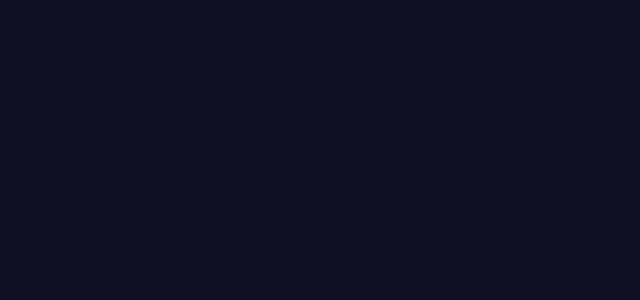
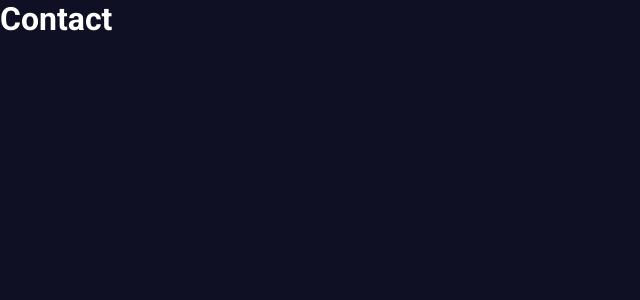
Before and after one commit to jonathanduran7/portfolio, a React (Create React App) app: page /contact in a window 1280 px wide. Before the commit this address had no page. Shown: the top 300 px of the page, without its empty margins (0-640 px from the left). Built offline with nearby package versions, Linux system fonts and the light colour scheme.

Commit message:
add contact link and page

```diff
--- /dev/null
+++ b/src/pages/contact/Contact.jsx
@@ -0,0 +1,11 @@
+import React from 'react'
+
+const Contact = () => {
+      return (
+            <div>
+                  <h1>Contact</h1>
+            </div>
+      )
+}
+
+export default Contact
--- a/src/pages/home/Home.jsx
+++ b/src/pages/home/Home.jsx
@@ -1,4 +1,5 @@
 import React from 'react'
+import { Link } from 'react-router-dom'
 import "./home.css"
 
 const Home = () => {
@@ -7,9 +8,15 @@ const Home = () => {
                   <h1>Welcome!</h1>
                   <p className='text-p'>My name is Jonathan Duran</p>
                   <div className="cards">
-                        <div className="card-box">Projects</div>
-                        <div className="card-box">About</div>
-                        <div className="card-box">Contact</div>
+                        <div className="card-box">
+                              <Link to="projects">Projects</Link>
+                        </div>
+                        <div className="card-box">
+                              <Link to="about">About</Link>
+                        </div>
+                        <div className="card-box">
+                              <Link to="contact">Contact</Link>
+                        </div>
                   </div>
             </div>
       )
--- a/src/routes/AppRoutes.jsx
+++ b/src/routes/AppRoutes.jsx
@@ -3,7 +3,7 @@ import { BrowserRouter as Router, Route, Routes } from 'react-router-dom'
 import About from '../pages/about/About'
 import Home from '../pages/home/Home'
 import Projects from '../pages/projects/Projects'
-
+import Contact from "../pages/contact/Contact"
 
 const AppRoutes = () => {
       return (
@@ -12,6 +12,7 @@ const AppRoutes = () => {
                         <Route path="/" element={<Home/>}/>
                         <Route path="/projects" element={<Projects/>}/>
                         <Route path="/about" element={<About/>}/>
+                        <Route path="/contact" element={<Contact/>}/>
                   </Routes>
             </Router>
       )
```
